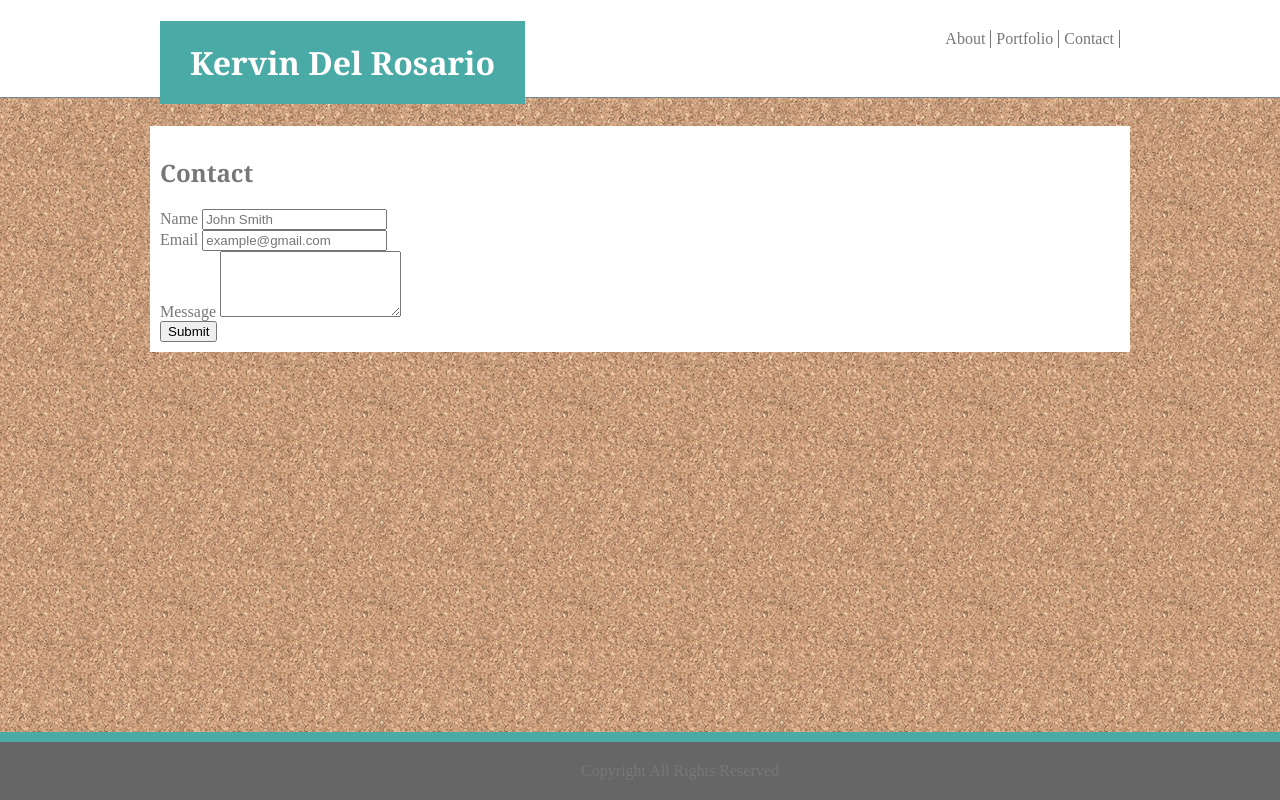
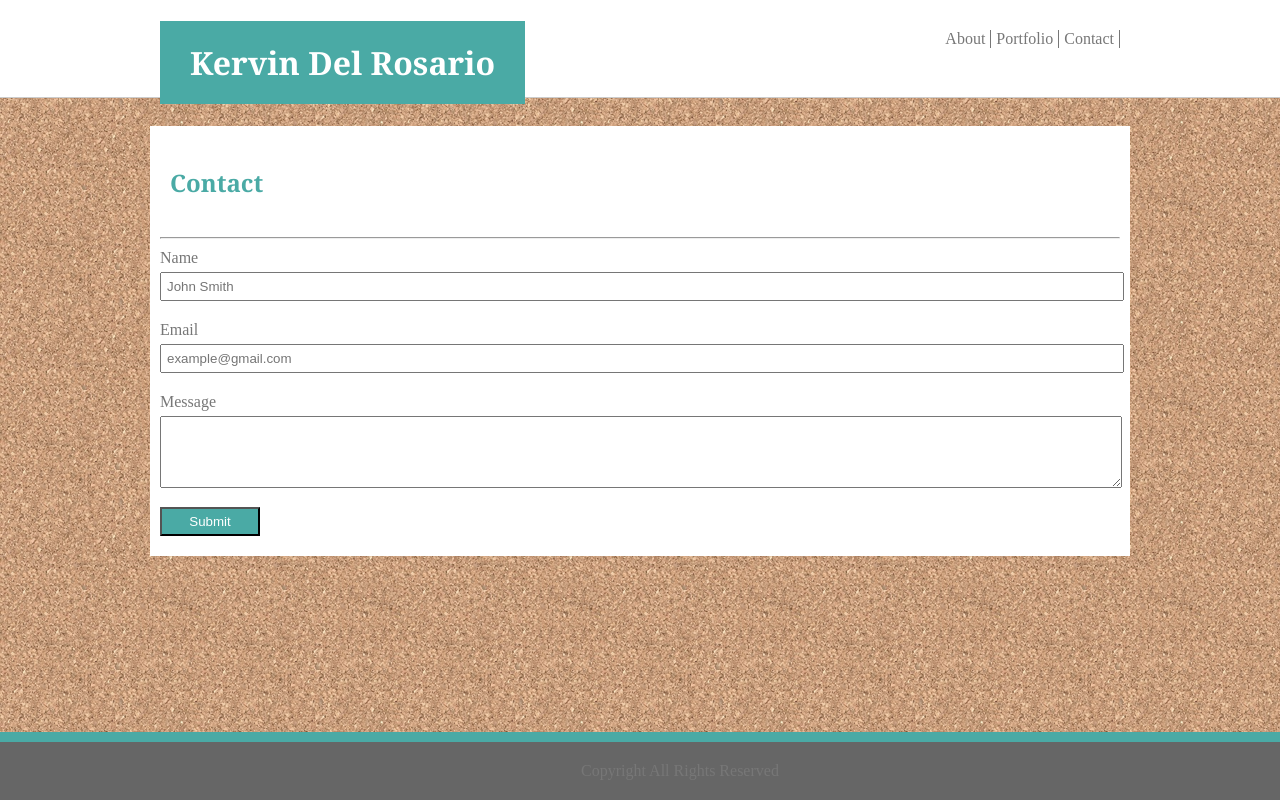
Before and after one commit to kerbean/Basic-Portfolio, a plain HTML site: page contact.html in a window 1280 px wide. Shown: the top 800 px of the page. Drawn offline with Linux system fonts and the light colour scheme.

Commit message:
DONE WITH CONTACT HTML

```diff
--- a/assets/css/style.css
+++ b/assets/css/style.css
@@ -74,9 +74,9 @@ table {
 .topheader{
     width: 100%;
     height: 97px;
-    border-bottom: 1px solid lightslategray;
+    border-bottom: 1px solid #cccccc;
     clear: both;
-    background: white;
+    background: #ffffff;
     margin: 0 auto;
 }
 
@@ -114,7 +114,7 @@ table {
     background: #4aaaa5;
     font-size: 32px;
     padding: 20px 30px;
-    color: white;
+    color: #ffffff;
     /* margin-left: 50px; */
 }
 
@@ -125,7 +125,7 @@ table {
     /* margin: 0px 0px 50px; */
     margin: 0 auto;
     /* width: 100%; */
-    background: white;
+    background: #ffffff;
     clear: both;
     overflow: auto;
 }
@@ -145,6 +145,24 @@ footer{
 /* SPECIFIC CONTACT HTML CONTENTS */
 
 .contactform{
-    background: white;
+    background: #ffffff;
 
 }
+
+#inputName,#inputEmail,#inputMessage{
+    margin-top: 10px;
+}
+
+input, textarea{
+    padding: 5px;
+    margin-bottom: 10px;
+    margin-top: 5px;
+    width: 99%;
+    resize: vertical;
+}
+
+#submit{
+    color: #ffffff;
+    width: 100px;
+    background: #4aaaa5;
+}
--- a/contact.html
+++ b/contact.html
@@ -19,8 +19,11 @@
         </div>
     </div>
     <div class="divcontents">
+        <div class="contentsheader">
             <h2>Contact</h2>
-        <!-- <form> -->
+        </div>
+        <hr>
+        <form>
             <div id="inputName">
                 <label>Name</label>
                 <input type="text" placeholder="John Smith">
@@ -33,8 +36,8 @@
                 <label>Message</label>
                 <textarea type="text" rows="4"></textarea>
             </div>
-        <button>Submit</button>
-        <!-- </form> -->
+            <input id="submit" type="submit" value="Submit">
+        </form>
 
     </div>
     <footer>
```
Also changed, not shown: portfolio.html (+4 -1 lines). Lines whose indentation alone changed are shown as unchanged.
